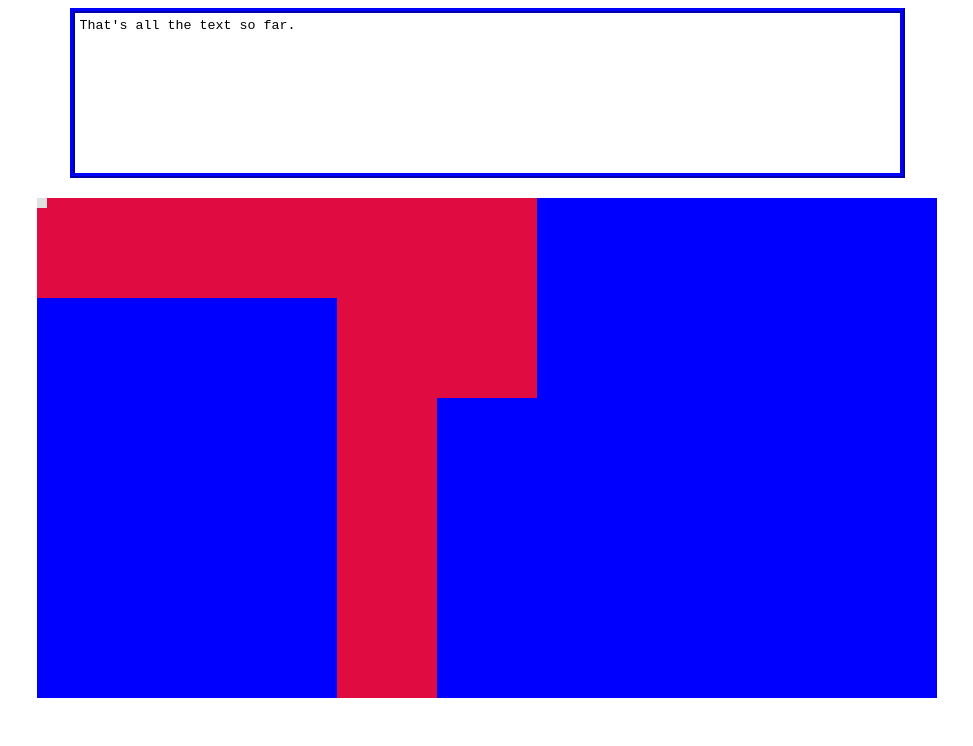
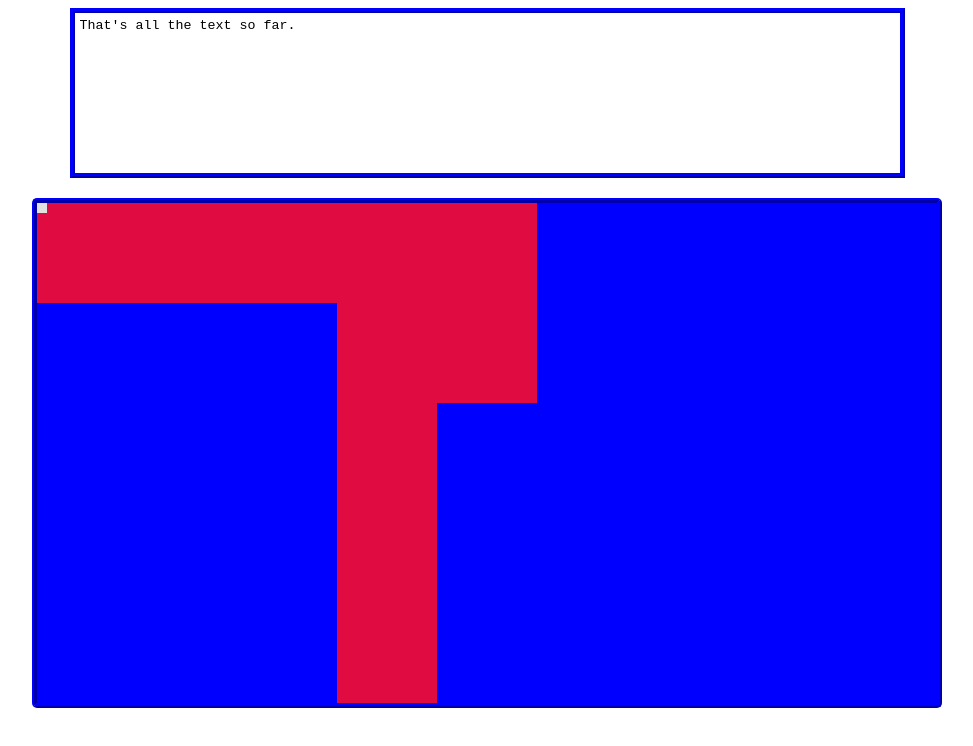
Before and after one commit to Battjmo/The_Stairs, a website built with webpack: page index.html in a window 1280 px wide. Shown: the whole page, without its empty margins (153-1126 px from the left). Built offline with nearby package versions, Linux system fonts and the light colour scheme.

Commit message:
slight CSS

```diff
--- a/assets/main.css
+++ b/assets/main.css
@@ -2,6 +2,8 @@ canvas {
     background: "blue";
     display: block;
     margin: 20px auto;
+    border-radius: 5px;
+    border: 5px ridge blue;
 }
 
 textarea {
--- a/src/levels/level.js
+++ b/src/levels/level.js
@@ -15,7 +15,7 @@ class Level {
         this.shuffle = Util.shuffle.bind(this);
         this.pathStart = [startX, startY, 100, 100];
         this.path = this.pathGenerator2();
-        // this.events = this.seedEvents(events);
+        this.events = this.seedEvents(events);
         this.textBox.innerHTML = this.textSetter();
     }
 
@@ -136,9 +136,12 @@ class Level {
         }
     }
 
-    seedEvents(Event = Events) {
+    seedEvents(currentEvents = Events) {
+
         for (let i = 0; i < this.path.length; i++) {
+            for (let j = 0; j < currentEvents.length; j++) {
 
+            }
         }
     }
 
--- a/src/player.js
+++ b/src/player.js
@@ -1,4 +1,5 @@
 import Level from './levels/level';
+import Events from './events/eventList';
 
 class Player {
     constructor(game, name) {
@@ -10,6 +11,7 @@ class Player {
 
         //Self
         this.name = name;
+        this.events = Events;
         this.playerSize = 10;
         this.playerX = 0;
         this.playerY = 0;
```
Also changed, not shown: dist/bundle.js, 1 other file.
